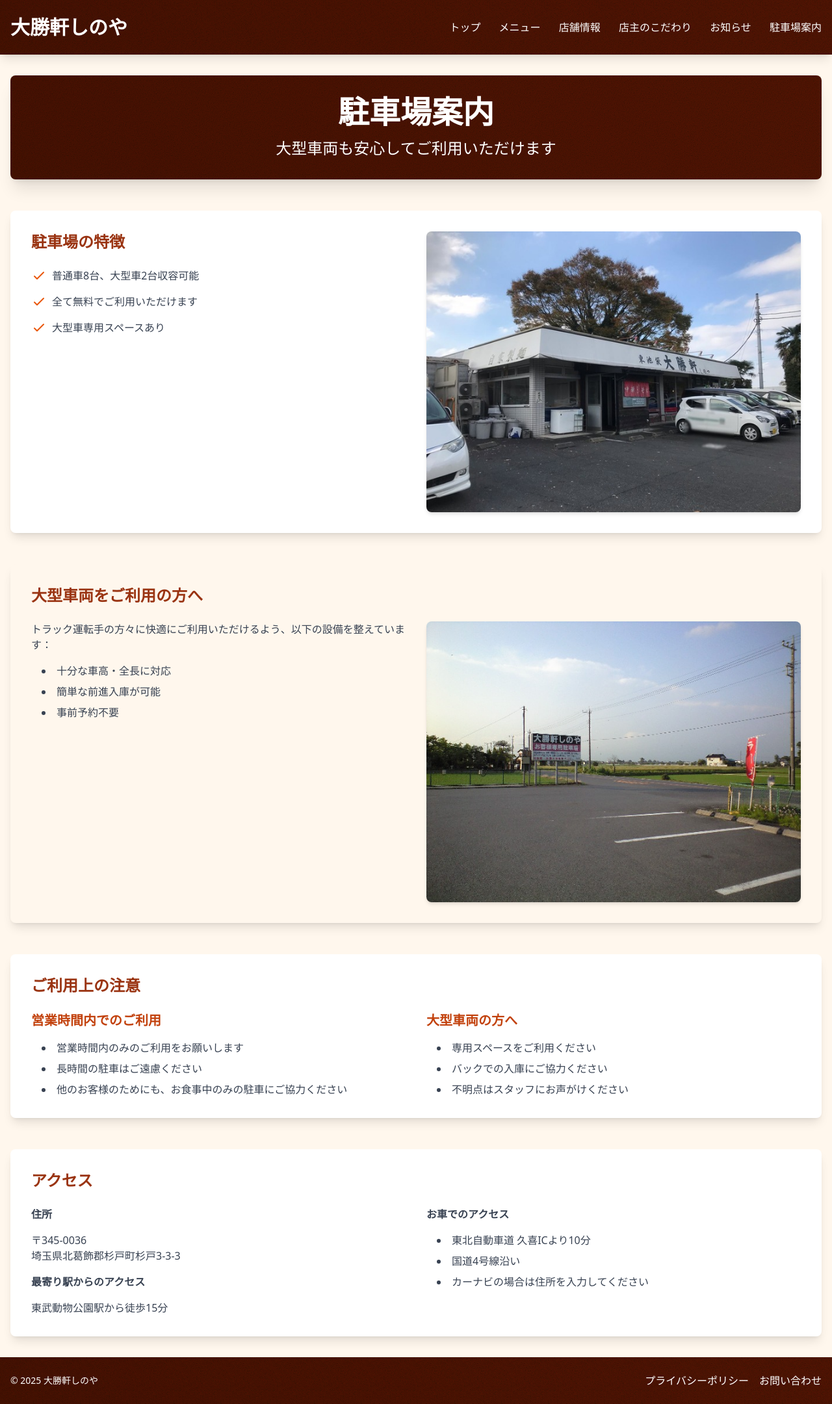
After one commit to Novo-01/taishoken-shinoya, a Flask app: page /parking in a window 1280 px wide. The commit adds this page. Shown: the whole page at 65% size. Run offline with Flask 3, Linux system fonts and the light colour scheme; style sheets or scripts are compiled from the project's sources.

Commit message:
駐車場ページの追加とナビゲーション改善: 大型車両対応の詳細情報、利用案内、アクセス情報を含む駐車場案内ページを作成し、ナビゲーションメニューにリンクを追加

```diff
--- a/app/templates/base.html
+++ b/app/templates/base.html
@@ -37,6 +37,7 @@
                     <a href="/info" class="hover:text-orange-200 transition duration-300">店舗情報</a>
                     <a href="/story" class="hover:text-orange-200 transition duration-300">店主のこだわり</a>
                     <a href="/news" class="hover:text-orange-200 transition duration-300">お知らせ</a>
+                    <a href="/parking" class="hover:text-orange-200 transition duration-300">駐車場案内</a>
                 </nav>
             </div>
         </div>
--- /dev/null
+++ b/app/templates/parking.html
@@ -0,0 +1,113 @@
+{% extends "base.html" %}
+
+{% block title %}駐車場案内｜大勝軒しのや{% endblock %}
+
+{% block content %}
+<!-- ヘッダーセクション -->
+<section class="wood-texture rounded-lg shadow-xl mb-12 p-8 text-center">
+    <h1 class="text-4xl md:text-5xl font-bold mb-4">駐車場案内</h1>
+    <p class="text-xl md:text-2xl">大型車両も安心してご利用いただけます</p>
+</section>
+
+<!-- 駐車場情報 -->
+<section class="mb-12">
+    <div class="bg-white rounded-lg shadow-lg overflow-hidden">
+        <div class="grid grid-cols-1 md:grid-cols-2 gap-8 p-8">
+            <div>
+                <h2 class="text-2xl font-bold text-orange-800 mb-6">駐車場の特徴</h2>
+                <ul class="space-y-4 text-gray-700">
+                    <li class="flex items-start">
+                        <svg class="w-6 h-6 text-orange-600 mr-2 flex-shrink-0" fill="none" stroke="currentColor" viewBox="0 0 24 24">
+                            <path stroke-linecap="round" stroke-linejoin="round" stroke-width="2" d="M5 13l4 4L19 7"/>
+                        </svg>
+                        <span>普通車8台、大型車2台収容可能</span>
+                    </li>
+                    <li class="flex items-start">
+                        <svg class="w-6 h-6 text-orange-600 mr-2 flex-shrink-0" fill="none" stroke="currentColor" viewBox="0 0 24 24">
+                            <path stroke-linecap="round" stroke-linejoin="round" stroke-width="2" d="M5 13l4 4L19 7"/>
+                        </svg>
+                        <span>全て無料でご利用いただけます</span>
+                    </li>
+                    <li class="flex items-start">
+                        <svg class="w-6 h-6 text-orange-600 mr-2 flex-shrink-0" fill="none" stroke="currentColor" viewBox="0 0 24 24">
+                            <path stroke-linecap="round" stroke-linejoin="round" stroke-width="2" d="M5 13l4 4L19 7"/>
+                        </svg>
+                        <span>大型車専用スペースあり</span>
+                    </li>
+                </ul>
+            </div>
+            <div>
+                <img src="{{ url_for('static', filename='images/parking1.jpg') }}" alt="駐車場の様子" class="rounded-lg shadow-md">
+            </div>
+        </div>
+    </div>
+</section>
+
+<!-- 大型車両向け情報 -->
+<section class="mb-12">
+    <div class="bg-orange-50 rounded-lg shadow-lg p-8">
+        <h2 class="text-2xl font-bold text-orange-800 mb-6">大型車両をご利用の方へ</h2>
+        <div class="grid grid-cols-1 md:grid-cols-2 gap-8">
+            <div class="space-y-4 text-gray-700">
+                <p>トラック運転手の方々に快適にご利用いただけるよう、以下の設備を整えています：</p>
+                <ul class="list-disc list-inside space-y-2 ml-4">
+                    <li>十分な車高・全長に対応</li>
+                    <li>簡単な前進入庫が可能</li>
+                    <li>事前予約不要</li>
+                </ul>
+            </div>
+            <div>
+                <img src="{{ url_for('static', filename='images/parking2.jpg') }}" alt="大型車両用駐車スペース" class="rounded-lg shadow-md">
+            </div>
+        </div>
+    </div>
+</section>
+
+<!-- 利用上の注意 -->
+<section class="mb-12">
+    <div class="bg-white rounded-lg shadow-lg p-8">
+        <h2 class="text-2xl font-bold text-orange-800 mb-6">ご利用上の注意</h2>
+        <div class="grid grid-cols-1 md:grid-cols-2 gap-8">
+            <div class="space-y-4 text-gray-700">
+                <h3 class="text-xl font-semibold text-orange-700">営業時間内でのご利用</h3>
+                <ul class="list-disc list-inside space-y-2 ml-4">
+                    <li>営業時間内のみのご利用をお願いします</li>
+                    <li>長時間の駐車はご遠慮ください</li>
+                    <li>他のお客様のためにも、お食事中のみの駐車にご協力ください</li>
+                </ul>
+            </div>
+            <div class="space-y-4 text-gray-700">
+                <h3 class="text-xl font-semibold text-orange-700">大型車両の方へ</h3>
+                <ul class="list-disc list-inside space-y-2 ml-4">
+                    <li>専用スペースをご利用ください</li>
+                    <li>バックでの入庫にご協力ください</li>
+                    <li>不明点はスタッフにお声がけください</li>
+                </ul>
+            </div>
+        </div>
+    </div>
+</section>
+
+<!-- アクセス情報 -->
+<section>
+    <div class="bg-white rounded-lg shadow-lg p-8">
+        <h2 class="text-2xl font-bold text-orange-800 mb-6">アクセス</h2>
+        <div class="grid grid-cols-1 md:grid-cols-2 gap-8">
+            <div class="space-y-4 text-gray-700">
+                <p class="font-semibold">住所</p>
+                <p>〒345-0036<br>埼玉県北葛飾郡杉戸町杉戸3-3-3</p>
+                <p class="mt-4 font-semibold">最寄り駅からのアクセス</p>
+                <p>東武動物公園駅から徒歩15分</p>
+            </div>
+            <div class="space-y-4 text-gray-700">
+                <p class="font-semibold">お車でのアクセス</p>
+                <ul class="list-disc list-inside space-y-2 ml-4">
+                    <li>東北自動車道 久喜ICより10分</li>
+                    <li>国道4号線沿い</li>
+                    <li>カーナビの場合は住所を入力してください</li>
+                </ul>
+            </div>
+        </div>
+    </div>
+</section>
+{% endblock %}
--- a/app/views/main.py
+++ b/app/views/main.py
@@ -25,3 +25,7 @@ def news():
 @main_bp.route('/sns')
 def sns():
     return render_template('sns.html')
+
+@main_bp.route('/parking')
+def parking():
+    return render_template('parking.html')
```
